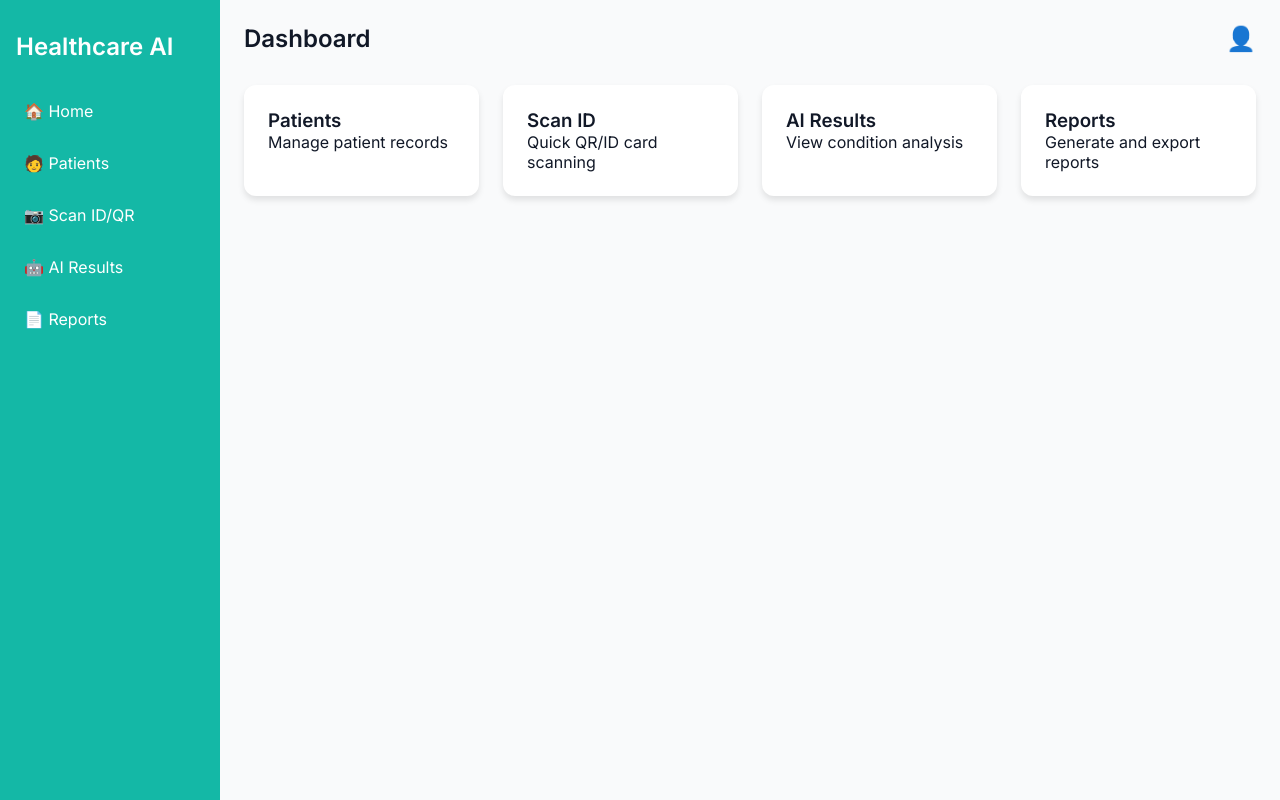
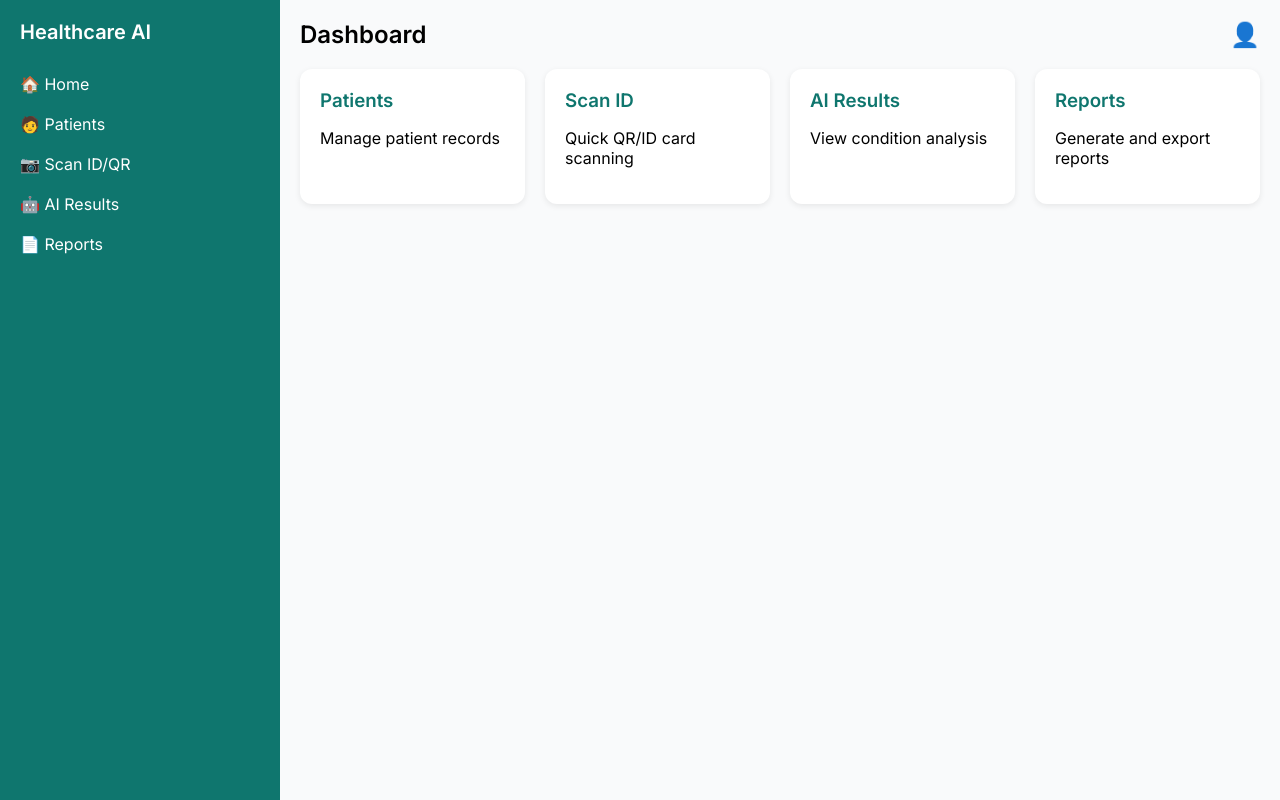
Before and after one commit to D4YY4N/Healthcare-AI-project, a plain HTML site: page docs/index.html in a window 1280 px wide. Drawn offline with Linux system fonts and the light colour scheme.

Commit message:
Added dashboard sidebar and card styling

```diff
--- a/docs/styles.css
+++ b/docs/styles.css
@@ -1,88 +1,83 @@
-/* Reset & Fonts */
-* {
+/* Global styles */
+body {
   margin: 0;
-  padding: 0;
-  box-sizing: border-box;
   font-family: 'Inter', sans-serif;
-}
-
-/* Layout */
-body {
   display: flex;
-  min-height: 100vh;
-  background: #f9fafb;
-  color: #111827;
+  height: 100vh;
+  background-color: #f9fafb;
 }
 
 /* Sidebar */
 .sidebar {
-  width: 220px;
-  background: #14B8A6;
+  width: 240px;
+  background-color: #0f766e; /* teal */
   color: white;
-  padding: 2rem 1rem;
+  padding: 20px;
   display: flex;
   flex-direction: column;
-  gap: 2rem;
 }
 
-.sidebar .logo {
-  font-size: 1.5rem;
+.sidebar h2 {
+  margin: 0 0 20px;
+  font-size: 20px;
   font-weight: 600;
 }
 
 .sidebar nav a {
-  display: block;
   color: white;
   text-decoration: none;
-  margin-bottom: 1rem;
-  font-size: 1rem;
-  padding: 0.5rem;
+  padding: 10px 0;
+  display: block;
   border-radius: 8px;
   transition: background 0.2s;
 }
 
 .sidebar nav a:hover {
-  background: rgba(255,255,255,0.2);
+  background-color: #115e59; /* darker teal */
 }
 
-/* Main Content */
+/* Main */
 .main {
   flex: 1;
-  padding: 1.5rem;
+  padding: 20px;
 }
 
-/* Header */
 .header {
   display: flex;
   justify-content: space-between;
   align-items: center;
-  margin-bottom: 2rem;
+  margin-bottom: 20px;
 }
 
 .header h1 {
-  font-size: 1.5rem;
-  font-weight: 600;
+  font-size: 24px;
+  margin: 0;
 }
 
 .profile {
-  font-size: 1.5rem;
+  font-size: 24px;
 }
 
 /* Cards */
 .cards {
   display: grid;
-  grid-template-columns: repeat(auto-fit, minmax(200px, 1fr));
-  gap: 1.5rem;
+  grid-template-columns: repeat(auto-fit, minmax(220px, 1fr));
+  gap: 20px;
 }
 
 .card {
   background: white;
   border-radius: 12px;
-  padding: 1.5rem;
-  box-shadow: 0 4px 6px rgba(0,0,0,0.1);
+  padding: 20px;
+  box-shadow: 0 2px 6px rgba(0,0,0,0.08);
   transition: transform 0.2s;
 }
 
 .card:hover {
   transform: translateY(-5px);
 }
+
+.card h3 {
+  margin: 0 0 10px;
+  color: #0f766e;
+}
```
